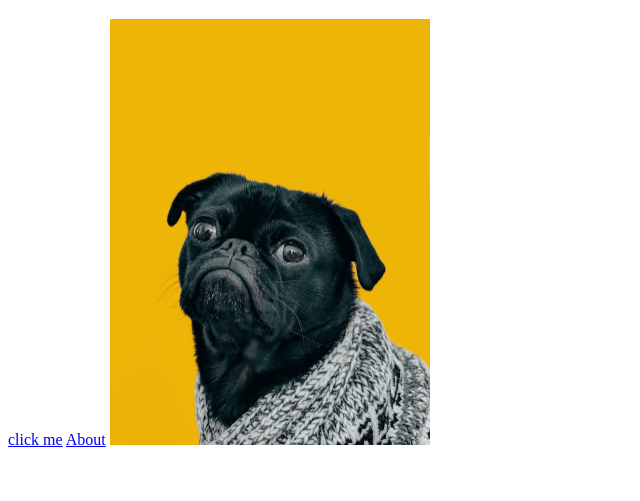
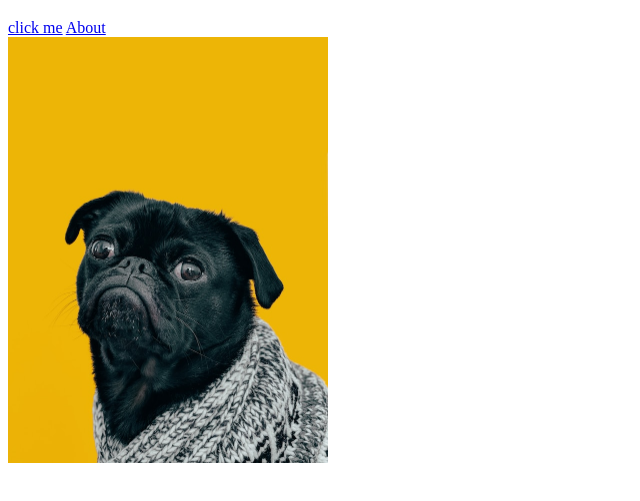
Before and after one commit to Crossblud/git_test, a plain HTML site: page odin-links-and-images/index.html in a window 1280 px wide. Shown: the part 61-562 px from the top of the page, without its empty margins (0-640 px from the left). Drawn offline with Linux system fonts and the light colour scheme.

Commit message:
Add js, css. Rename images to img. Updated html.
Added folder structure for future use, renamed images folder to img for simplified future use and updated index.html and about.html to reflect img folder changes.

```diff
--- a/odin-links-and-images/index.html
+++ b/odin-links-and-images/index.html
@@ -9,6 +9,7 @@
   <h1>Homepage</h1>
   <a href="https://www.theodinproject.com/about" target="_blank" rel="noopener noreferrer">click me</a>
   <a href="./pages/about.html">About</a>
-  <img src="./images/dog.jpg" alt="glorious charles the beautiful pug" height="426" width="320">
+  <br>
+  <img src="./img/dog.jpg" alt="a beautiful black pug with a white, grey and black knitted sweater on a yellow background" width="320">
 </body>
 </html>
```
Also changed, not shown: odin-links-and-images/pages/about.html (+1 -1 lines), odin-links-and-images/img/dog.jpg (renamed from odin-links-and-images/images/dog.jpg).
